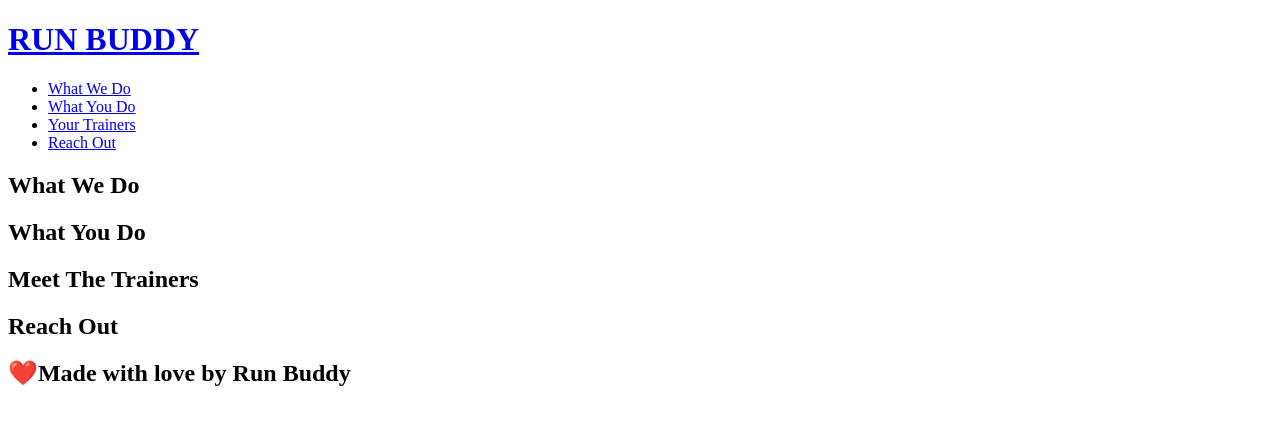
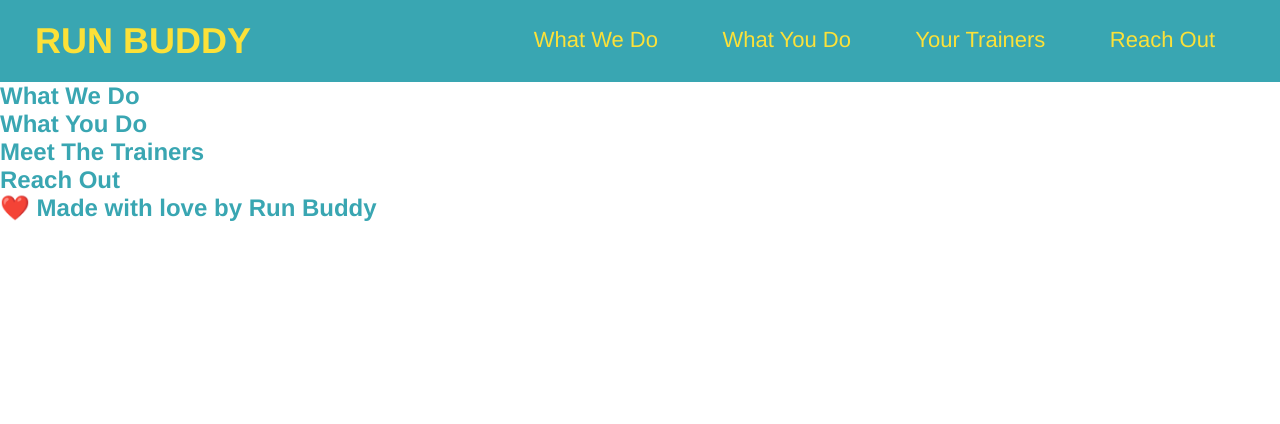
Before and after one commit to johnpjardine/run-buddy, a plain HTML site: page index.html in a window 1280 px wide. Drawn offline with Linux system fonts and the light colour scheme.

Commit message:
Working with CSS

```diff
--- /dev/null
+++ b/assets/css/style.css
@@ -0,0 +1,44 @@
+* {
+  margin: 0;
+  padding: 0;
+}
+
+header h1 {
+  font-weight: bold;
+  font-size: 36px;
+  color: #fce138;
+  margin: 0;
+  display: inline;
+}
+
+header a {
+  text-decoration: none;
+  color: #fce138;
+}
+
+body {
+  /* more on this crazy alphanumerical value in a minute! */
+  color: #39a6b2;
+  font-family: Helvetica, Arial, sans-serif;
+}
+
+/* apply styles to <header> */
+header {
+  padding: 20px 35px;
+  background-color: #39a6b2;
+}
+
+header nav {
+  float: right;
+  margin: 7px 0;
+}
+
+header nav ul li {
+  display: inline;
+}
+
+header nav ul li a {
+  margin: 0 30px;
+  font-weight: lighter;
+  font-size: 22px;
+}
--- a/index.html
+++ b/index.html
@@ -1,6 +1,7 @@
 <!DOCTYPE html>
 <html lang="en">
     <head>
+        <link rel="stylesheet" href="./assets/css/style.css"/>
         <meta charset="UTF-8" />
         <title>Run Buddy</title>
     </head>
@@ -57,7 +58,7 @@
 
         <!-- footer -->
         <footer>
-            <h2>❤️Made with love by Run Buddy</h2>
+            <h2>❤️ Made with love by Run Buddy</h2>
         </footer>
     </body>
 </html>
```
